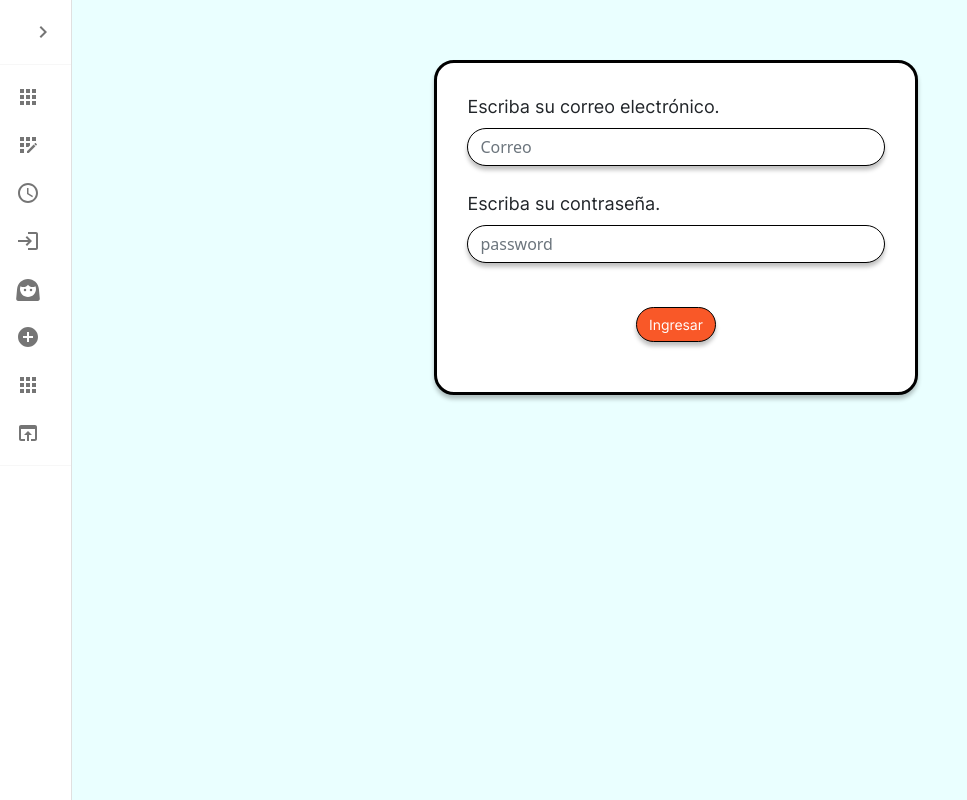
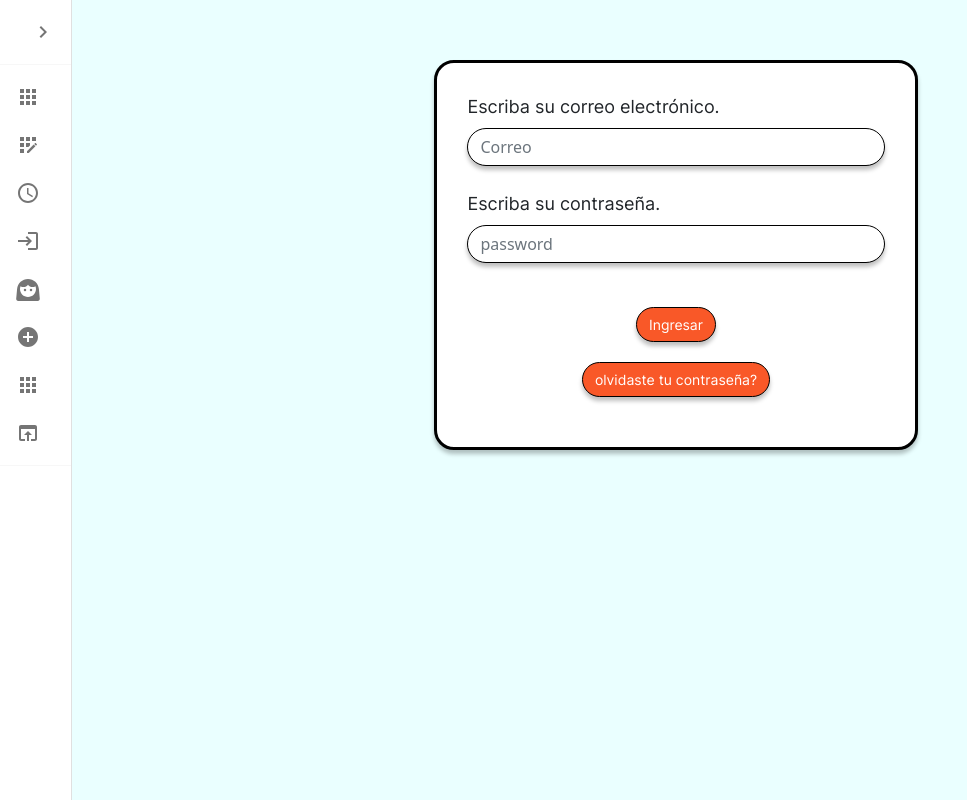
Before and after one commit to francogarza/proyecto-integrador, a React (Create React App) app: page /login in a window 1280 px wide. Shown: the whole page, without its empty margins (0-967 px from the left). Built offline with nearby package versions, Linux system fonts and the light colour scheme; no server answers.

Commit message:
password reset

```diff
--- a/src/login.js
+++ b/src/login.js
@@ -1,6 +1,6 @@
 import React, {useContext,useEffect} from 'react';
 import {db} from './firebase';
-import { getAuth, createUserWithEmailAndPassword, signInWithEmailAndPassword  } from 'firebase/auth';
+import { getAuth, signInWithEmailAndPassword, sendPasswordResetEmail  } from 'firebase/auth';
 import {uid} from 'uid';
 import { useNavigate } from 'react-router-dom';
 import {set, ref} from 'firebase/database';
@@ -22,6 +22,7 @@ const LogIn = () => {
     const [Mail, setMail] = useState("");
     const [Password,setPassword] = useState("");
     const [alertActive, setAlertActive] = useState(false);
+    const [isPasswordReset,setIsPasswordReset] = useState(false);
     let navigate = useNavigate();
 
     const handleChangeMail=(e)=>{
@@ -51,6 +52,23 @@ const LogIn = () => {
 
     };
 
+    const setPasswordReset=(e)=>{
+        setIsPasswordReset(true);
+    }
+
+    const passwordReset=()=>{
+        const auth = getAuth();
+        sendPasswordResetEmail(auth, Mail)
+        .then(() => {
+            alert('se mando un correo a su cuenta de email para re-establecer su contraseña, si no encuentra el mail porfavor verificar su carpeta de spam')
+        })
+        .catch((error) => {
+            const errorCode = error.code;
+            const errorMessage = error.message;
+            console.log('error');
+        });
+    }
+
     return(
         <Box
             component="main"
@@ -72,17 +90,23 @@ const LogIn = () => {
                     <Form.Control type="text" placeholder="Correo" id="Mail" value={Mail} onChange={handleChangeMail}/>
                 </Form.Group>
                 <br/>
+                {!isPasswordReset &&
                 <Form.Group>
-                    <Form.Label>
-                    Escriba su contraseña.
-                    </Form.Label>
-                    <br/>
-                    <Form.Control type="password" placeholder="password" id="Password" value={Password} onChange={HandlePasswordChange}/>
+                <Form.Label>
+                Escriba su contraseña.
+                </Form.Label>
+                <br/>
+                <Form.Control type="password" placeholder="password" id="Password" value={Password} onChange={HandlePasswordChange}/>
                 </Form.Group>
+                }
+
                 <br/>
-                    <Button onClick={writeToDatabase} class='submit'>
-                    Ingresar
+
+                    <Button onClick={isPasswordReset ? passwordReset : writeToDatabase} class='submit'>
+                    {isPasswordReset ? "Recuperar contraseña" : "Ingresar"}
                     </Button>
+                    {!isPasswordReset &&
+                    <Button onClick={setPasswordReset}>olvidaste tu contraseña?</Button>}
 
                 </Form>
                 </Container>
```
Also changed, not shown: src/RegistroTalleres.js (line endings or trailing spaces).
